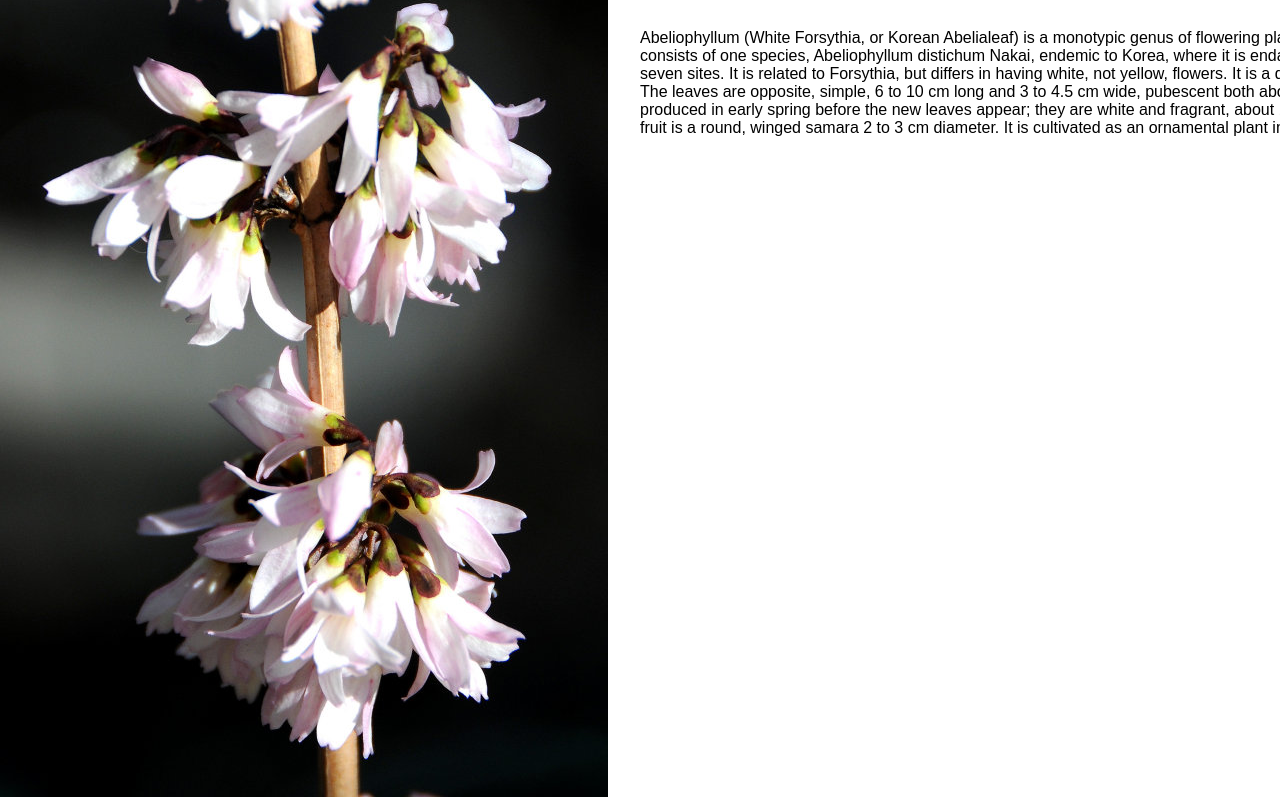
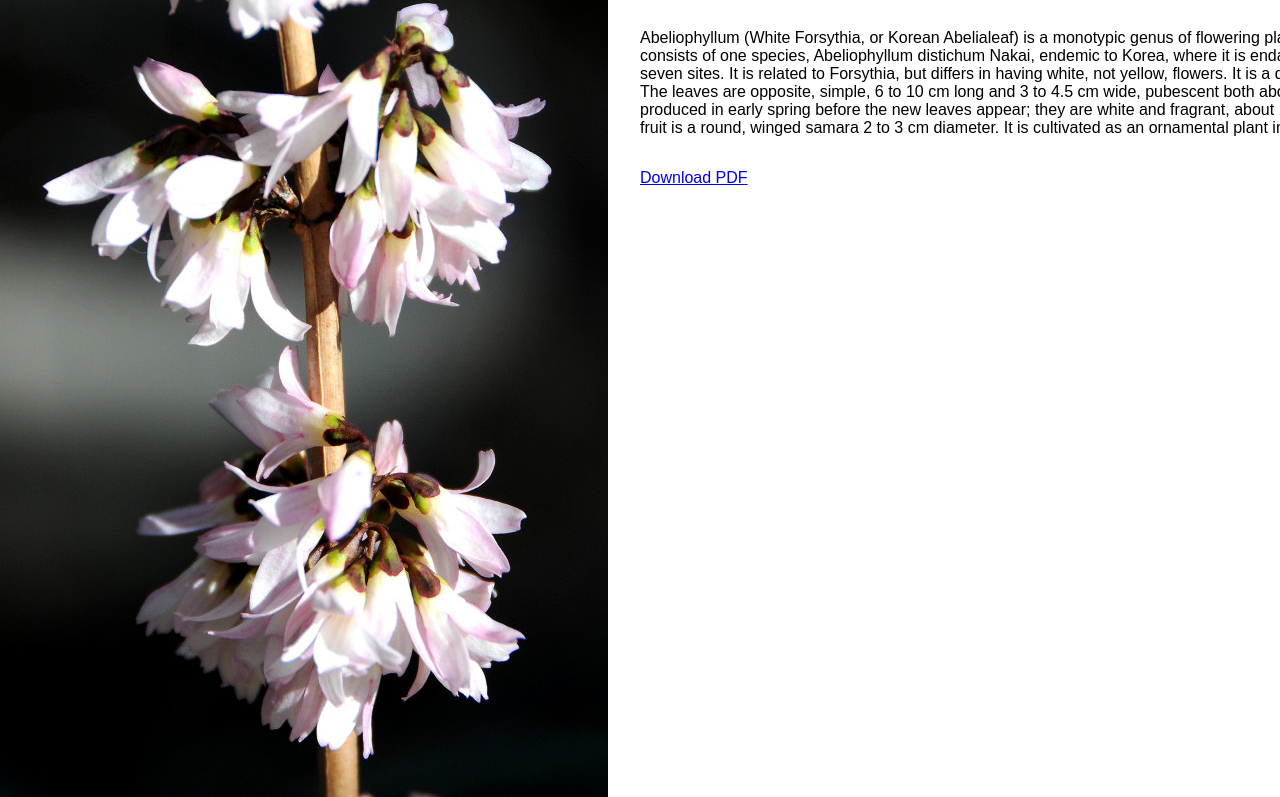
Before and after one commit to saicharanar/flower-catalog, a plain HTML site: page pages/abeliophyllum.html in a window 1280 px wide. Shown: the part 104-901 px from the top of the page. Drawn offline with Linux system fonts and the light colour scheme.

Commit message:
Added downloadPDF option to pages.

```diff
--- a/pages/abeliophyllum.html
+++ b/pages/abeliophyllum.html
@@ -10,7 +10,7 @@
       <figure class="flower-img">
         <img src="images/pbase-Abeliophyllum.jpg" alt="abeliophyllum" />
       </figure>
-      <p>
+      <div>
         Abeliophyllum (White Forsythia, or Korean Abelialeaf) is a monotypic
         genus of flowering plants in the olive family, Oleaceae. It consists of
         one species, Abeliophyllum distichum Nakai, endemic to Korea, where it
@@ -22,7 +22,12 @@
         appear; they are white and fragrant, about 1 cm long, with a four-lobed
         corolla. The fruit is a round, winged samara 2 to 3 cm diameter. It is
         cultivated as an ornamental plant in Europe and North America.
-      </p>
+        <div>
+          <a class="download" href="download/Abeliophyllum.pdf" target="_blank">
+            Download PDF</a
+          >
+        </div>
+      </div>
     </main>
   </body>
 </html>
--- a/pages/css/style.css
+++ b/pages/css/style.css
@@ -12,10 +12,18 @@ body {
 
 main {
   display: flex;
+  align-content: flex-start;
 }
 
-main p {
+main > div {
   padding: 2em;
+}
+
+main .download {
+  padding: 2em 0em;
+}
+
+main a {
   display: block;
 }
 
```
Also changed, not shown: pages/ageratum.html (+7 -2 lines).
